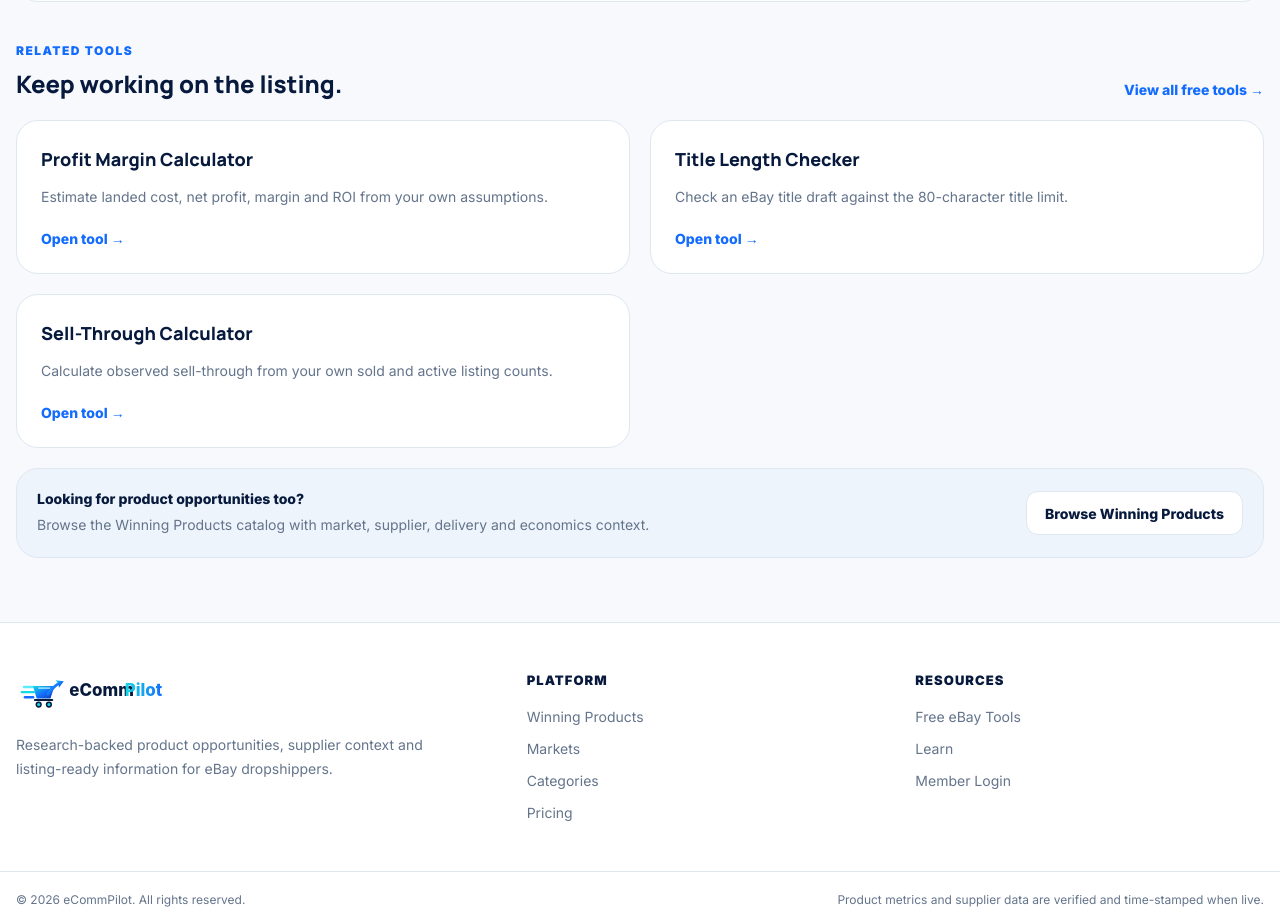
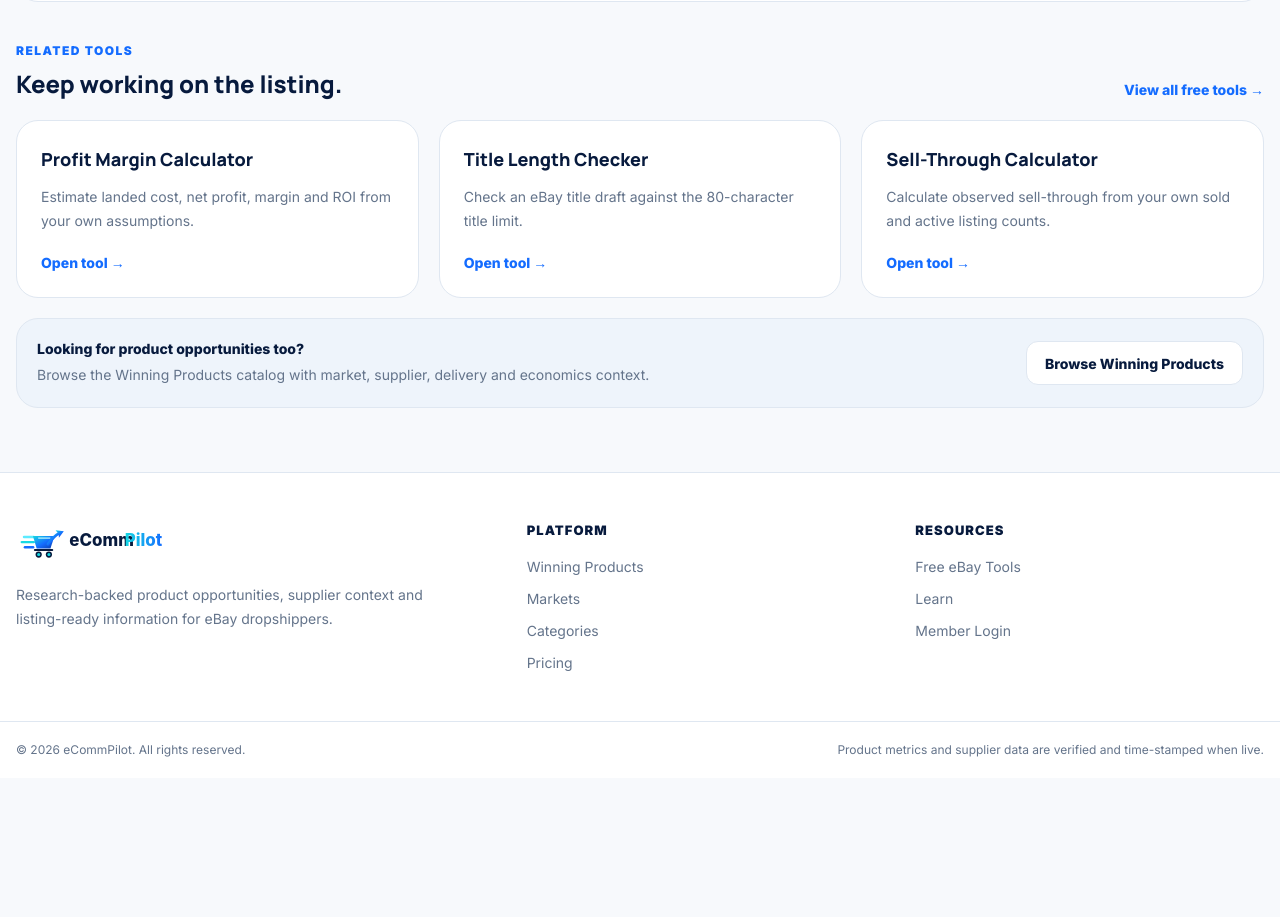
Before and after one commit to ponzey717/ecommpilot-main, a Next.js app: page /free-tools/ebay-fee-estimator in a window 1280 px wide. Shown: the part 1081-1998 px from the top of the page. After the commit the page ends 1859 px from the top, so only its background shows below. Built offline with nearby package versions, Linux system fonts and the light colour scheme.

Commit message:
Fit three related tools across desktop

```diff
--- a/src/components/tools/related-tools.tsx
+++ b/src/components/tools/related-tools.tsx
@@ -40,7 +40,7 @@
         </Link>
       </div>
 
-      <div className="mt-5 grid gap-5 md:grid-cols-2">
+      <div className="mt-5 grid gap-5 md:grid-cols-3">
         {related.map((tool) => (
           <Link key={tool.href} href={tool.href} className="tool-card group">
             <h3 className="text-lg font-extrabold text-[var(--navy)] group-hover:text-[var(--blue)]">
```
